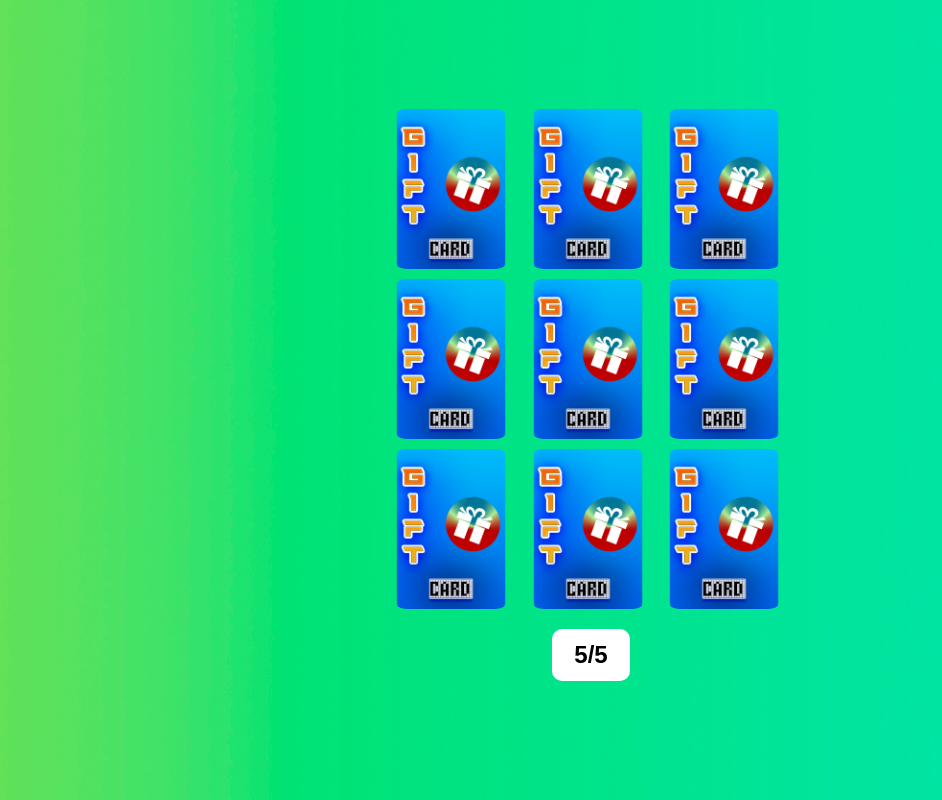
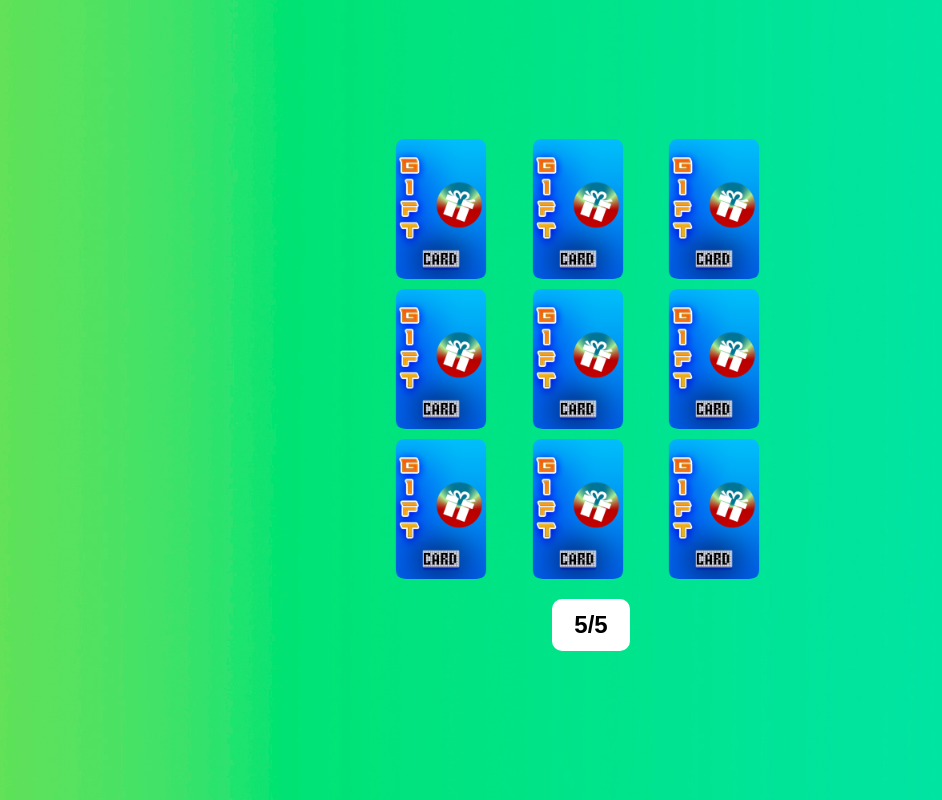
Before and after one commit to user520984/lucky-gift, a plain HTML site: page index.html in a window 1280 px wide. Shown: the whole page, without its empty margins (49-991 px from the left). Drawn offline with Linux system fonts and the light colour scheme.

Commit message:
index.html

```diff
--- a/index.html
+++ b/index.html
@@ -27,8 +27,8 @@
             max-width: 400px;
         }
         .card {
-            width: 120px;
-            height: 160px;
+            width: 100px;
+            height: 140px;
             background: url('Cardw2.png') no-repeat center center;
             background-size: cover;
             background-position: center;
```
